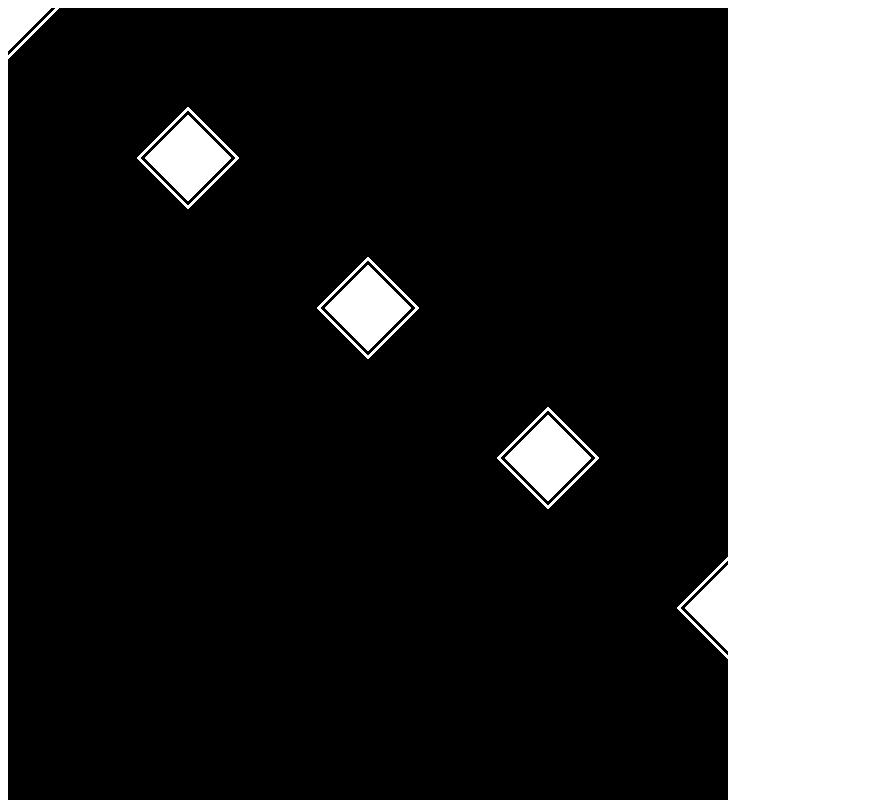
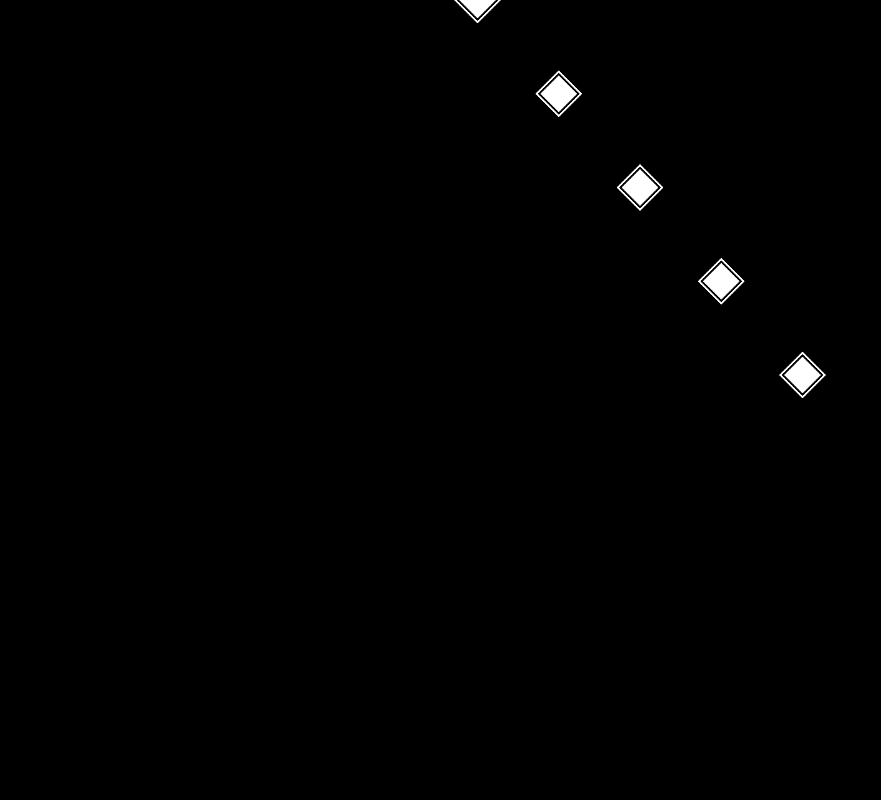
Before and after one commit to itsMapleLeaf/transient-old, a website built with webpack: page src/index.html in a window 1280 px wide. Shown: the top 800 px of the page, without its empty margins (0-881 px from the left). Built offline with nearby package versions, Linux system fonts and the light colour scheme.

Commit message:
some styles and tweaks

```diff
--- a/src/game.ts
+++ b/src/game.ts
@@ -5,17 +5,17 @@ class Note {
   constructor(public time: number, public position: number) {}
 
   getScreenPosition() {
-    const x = util.lerp(0, Game.viewWidth, this.position)
+    const x = util.lerp(Game.trackLeft, Game.viewWidth - Game.trackRight, this.position)
     const y = util.lerp(0, Game.noteScale, this.time)
     return [x, y]
   }
 
   draw() {
     const [x, y] = this.getScreenPosition()
-    new graphics.Rectangle(x, y, 60)
+    new graphics.Rectangle(x, y, 40)
       .setAngle(Math.PI * 0.25)
       .fill()
-      .setSize(70)
+      .setSize(50)
       .stroke(2)
   }
 }
@@ -24,6 +24,8 @@ export class Game {
   static viewWidth = 720
   static viewHeight = 1280
   static noteScale = 300
+  static trackLeft = 100
+  static trackRight = 100
 
   notes = [] as Note[]
   songTime = 0
--- a/src/index.html
+++ b/src/index.html
@@ -9,4 +9,24 @@
   <body>
     <canvas></canvas>
   </body>
+  <style>
+    * {
+      margin: 0;
+      padding: 0;
+      box-sizing: border-box;
+    }
+
+    body {
+      width: 100vw;
+      height: 100vh;
+      background-color: black;
+      display: flex;
+    }
+
+    canvas {
+      max-width: 100%;
+      max-height: 100%;
+      margin: auto;
+    }
+  </style>
 </html>
```
